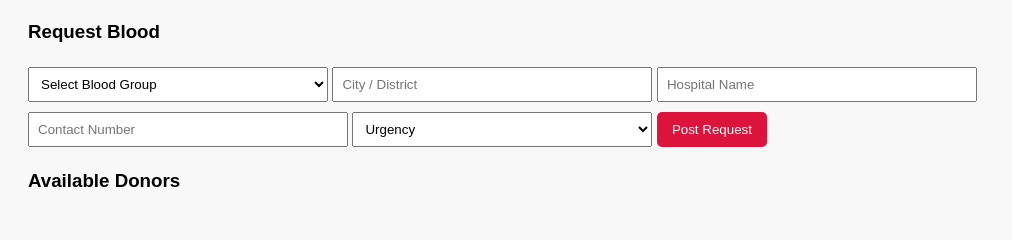
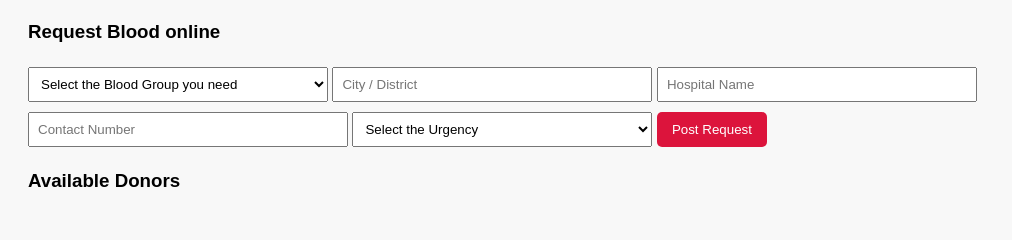
Before and after one commit to SriRamA23/College-complaint-management-system, a Flask app: template app/templates/recipient_dashboard.html in a window 1280 px wide. Shown: the part 75-315 px from the top of the page, without its empty margins (0-1012 px from the left). Run offline with Flask 3, Linux system fonts and the light colour scheme; the template is opened without the code that fills it, so the values that code supplies are empty; some libraries are stand-ins or nearby versions.

Commit message:
minor changes in the request content

```diff
--- a/app/templates/recipient_dashboard.html
+++ b/app/templates/recipient_dashboard.html
@@ -37,12 +37,12 @@
   </style>
 </head>
 <body>
-  <h2>Welcome, {{ recipient_name }}</h2>
+  <h2>Welcome , {{ recipient_name }}</h2>
 
   <form action="/request_blood" method="POST">
-    <h3>Request Blood</h3>
+    <h3>Request Blood online</h3>
     <select name="blood_group_needed" required>
-      <option disabled selected>Select Blood Group</option>
+      <option disabled selected>Select the Blood Group you need</option>
       <option value="A+">A+</option>
       <option value="B+">B+</option>
       <option value="AB+">AB+</option>
@@ -56,7 +56,7 @@
     <input type="text" name="hospital_name" placeholder="Hospital Name" required>
     <input type="text" name="contact" placeholder="Contact Number" required>
     <select name="urgency" required>
-      <option disabled selected>Urgency</option>
+      <option disabled selected>Select the Urgency</option>
       <option value="Low">Low</option>
       <option value="Medium">Medium</option>
       <option value="High">High</option>
```
